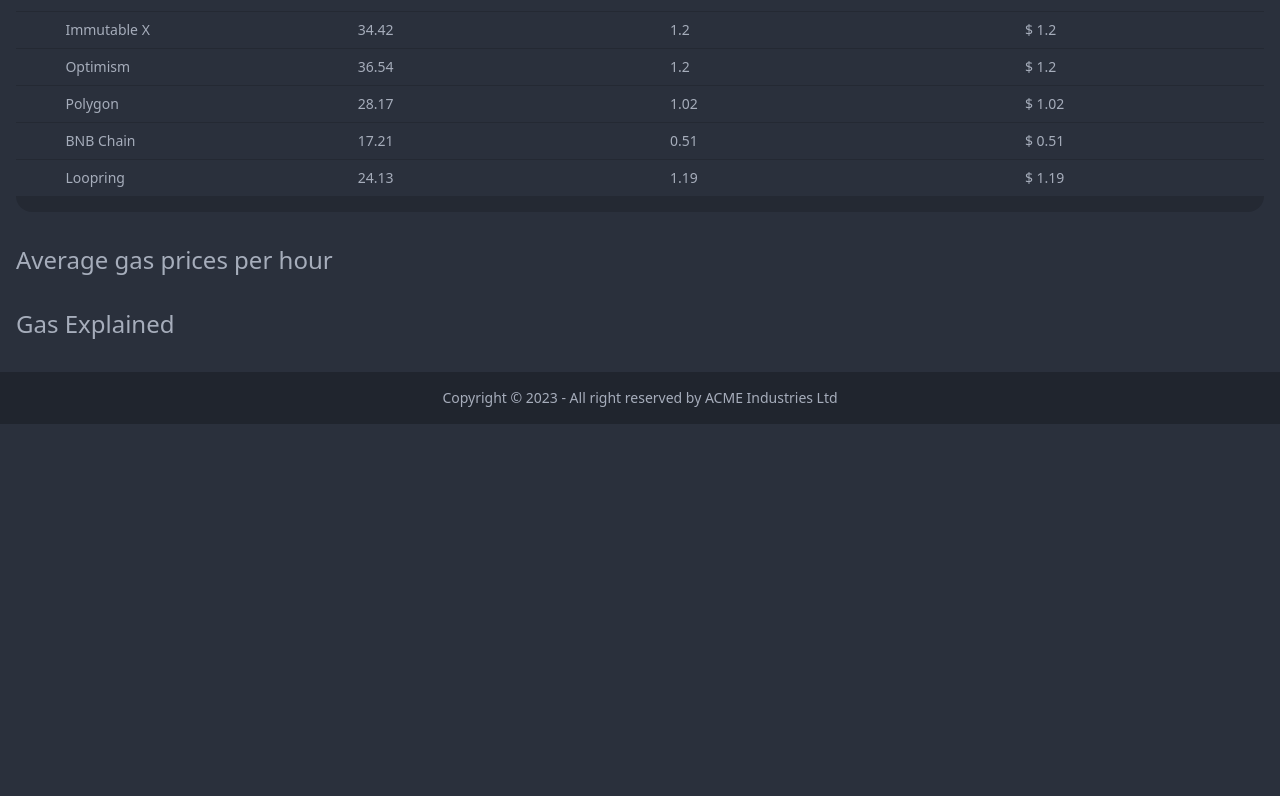
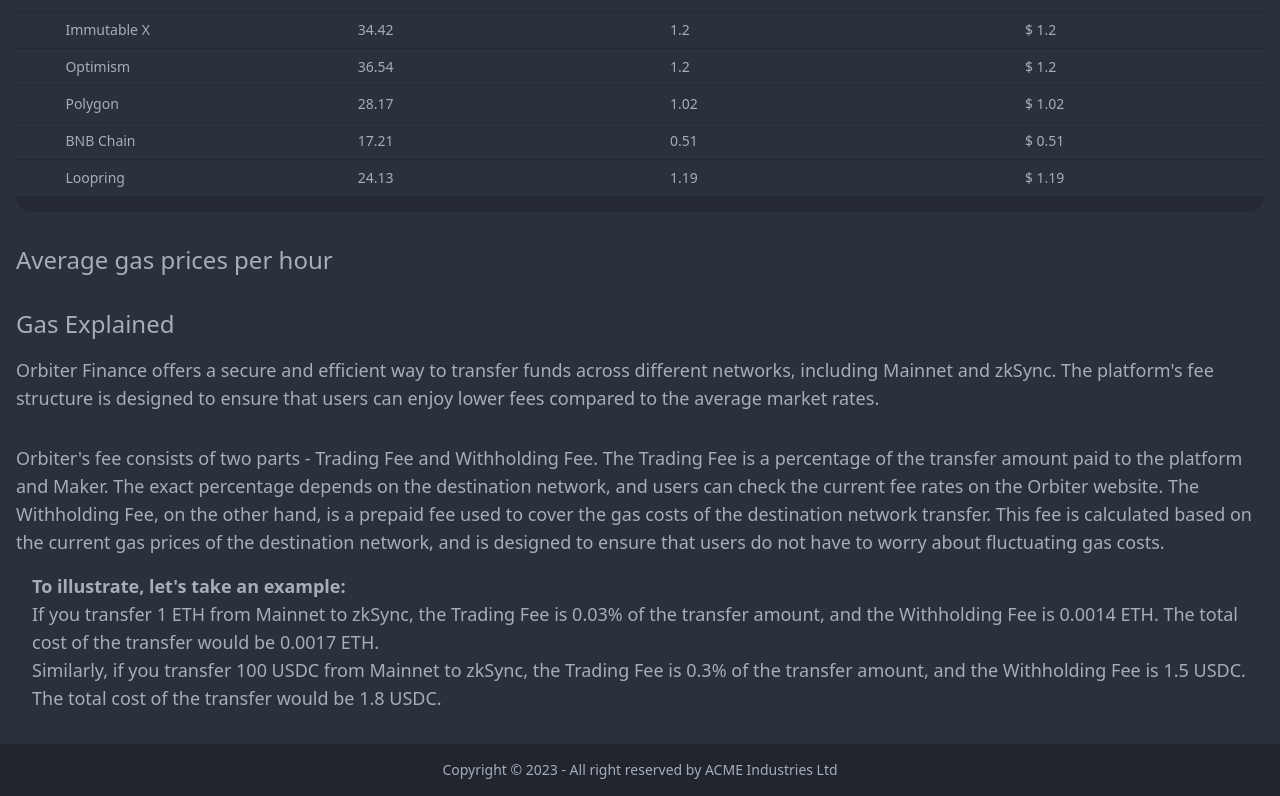
Before and after one commit to CJskii/orbiter-gas-tracker, a React (Vite) app in the folder front-end/: page / in a window 1280 px wide. Shown: the part 691-1487 px from the top of the page. Before the commit the page ends 1115 px from the top, so only its background shows below. Built offline with nearby package versions, Linux system fonts and the light colour scheme.

Commit message:
Gas explained section

```diff
--- /dev/null
+++ b/front-end/src/Components/Main/Explained/DescFees.tsx
@@ -0,0 +1,16 @@
+const FeesDescription = () => {
+  return (
+    <p className="py-4 text-lg">
+      Orbiter's fee consists of two parts - Trading Fee and Withholding Fee. The
+      Trading Fee is a percentage of the transfer amount paid to the platform
+      and Maker. The exact percentage depends on the destination network, and
+      users can check the current fee rates on the Orbiter website. The
+      Withholding Fee, on the other hand, is a prepaid fee used to cover the gas
+      costs of the destination network transfer. This fee is calculated based on
+      the current gas prices of the destination network, and is designed to
+      ensure that users do not have to worry about fluctuating gas costs.
+    </p>
+  );
+};
+
+export default FeesDescription;
--- /dev/null
+++ b/front-end/src/Components/Main/Explained/DescHowItWorks.tsx
@@ -0,0 +1,15 @@
+const HowItWorks = () => {
+  return (
+    <p className="pl-4 text-lg">
+      <span className="font-bold">To illustrate, let's take an example:</span>{" "}
+      <br></br> If you transfer 1 ETH from Mainnet to zkSync, the Trading Fee is
+      0.03% of the transfer amount, and the Withholding Fee is 0.0014 ETH. The
+      total cost of the transfer would be 0.0017 ETH. <br></br> Similarly, if
+      you transfer 100 USDC from Mainnet to zkSync, the Trading Fee is 0.3% of
+      the transfer amount, and the Withholding Fee is 1.5 USDC. <br></br> The
+      total cost of the transfer would be 1.8 USDC.
+    </p>
+  );
+};
+
+export default HowItWorks;
--- /dev/null
+++ b/front-end/src/Components/Main/Explained/DescOrbiter.tsx
@@ -0,0 +1,12 @@
+const Description = () => {
+  return (
+    <p className="py-4 text-lg">
+      Orbiter Finance offers a secure and efficient way to transfer funds across
+      different networks, including Mainnet and zkSync. The platform's fee
+      structure is designed to ensure that users can enjoy lower fees compared
+      to the average market rates.
+    </p>
+  );
+};
+
+export default Description;
--- a/front-end/src/Components/Main/Explained/GasExplained.tsx
+++ b/front-end/src/Components/Main/Explained/GasExplained.tsx
@@ -1,7 +1,14 @@
+import Description from "./DescOrbiter";
+import FeesDescription from "./DescFees";
+import HowItWorks from "./DescHowItWorks";
+
 const GasExplained = () => {
   return (
     <section className="pt-8">
       <h1 className="text-2xl">Gas Explained</h1>
+      <Description />
+      <FeesDescription />
+      <HowItWorks />
     </section>
   );
 };
```
